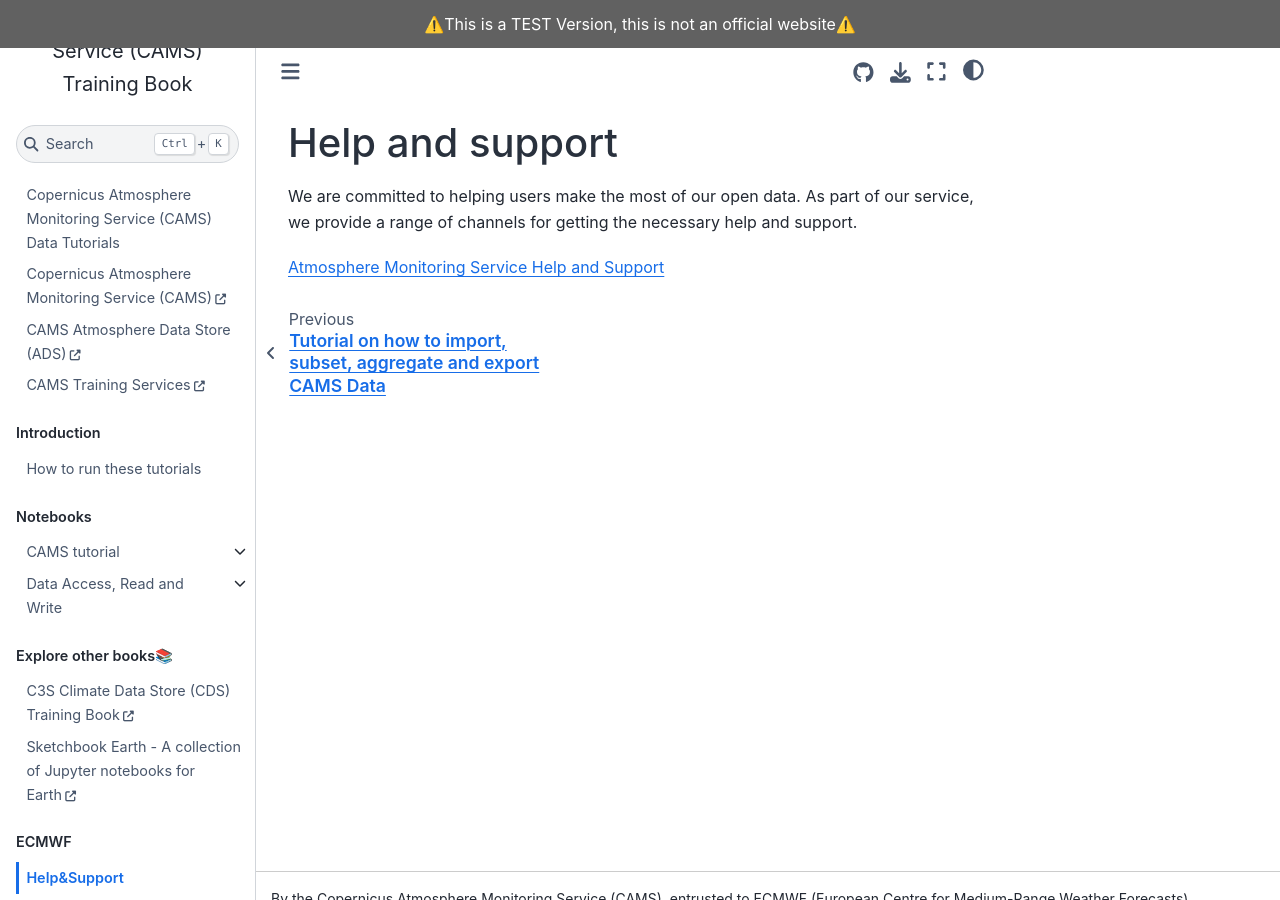
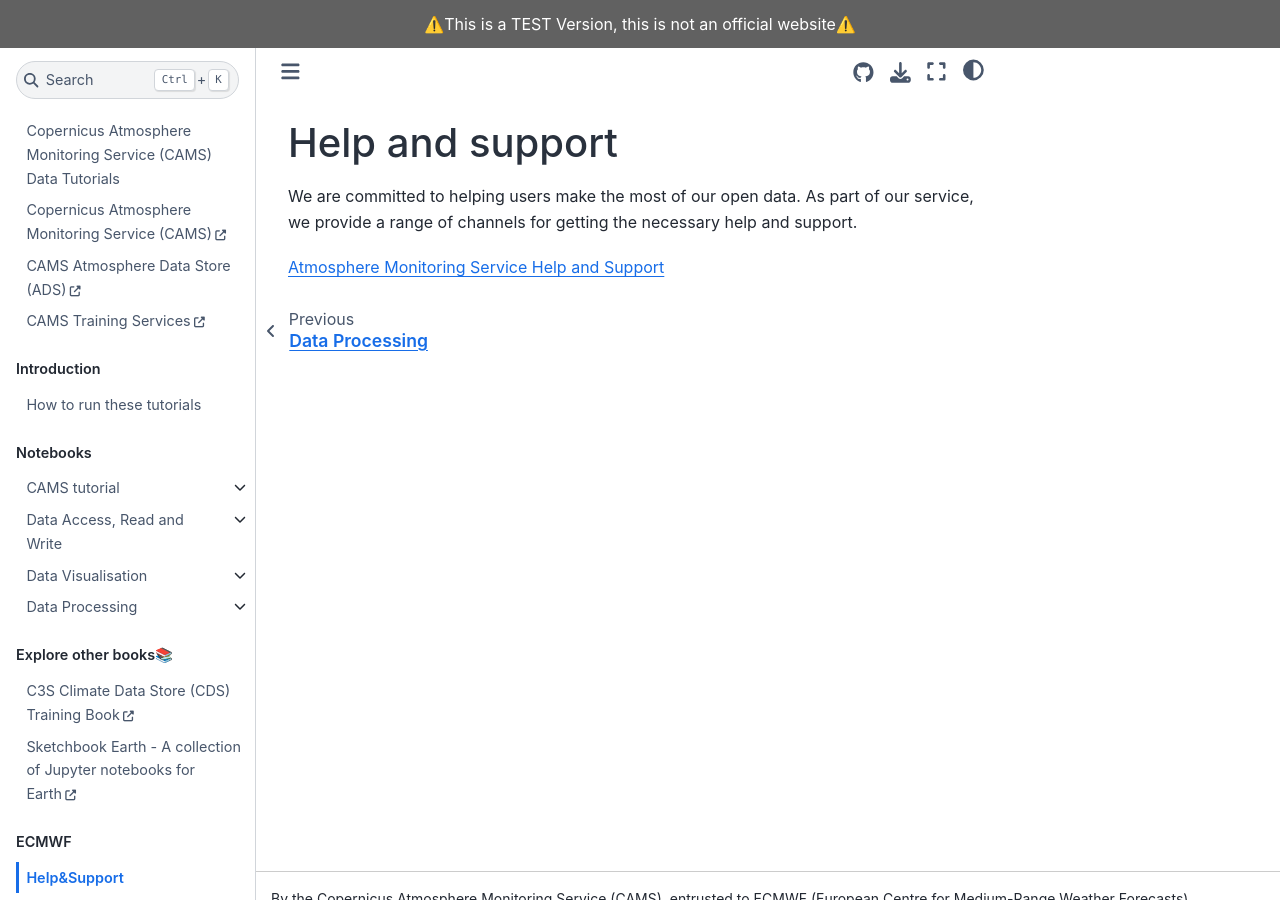
Before and after one commit to Randbee/CAMSBook, a Jupyter Book: the page built from support.md, in a window 1280 px wide and 900 px high. Built offline with Jupyter Book 1.0.4 settings and Sphinx 7.4.7 and the Sphinx Book theme 1.1.4, drawn with Linux system fonts in a browser that asks for light colours; pages that are not in the unit, such as notebooks, are missing from menus.

Commit message:
changed filenames

```diff
--- a/_toc.yml
+++ b/_toc.yml
@@ -28,7 +28,7 @@
         sections:
           - file: notebooks/da-read-write/da-read-write
             title: Import, Reduce, Export
-      - file: notebook-groups/vis-maps
+      - file: notebook-groups/data-visualisation
         title: Data Visualisation
         sections:
           - file: notebooks/vis-maps/vis-maps
@@ -39,7 +39,7 @@
             title: Time Series
           - file: notebooks/vis-profiles/vis-profiles
             title: Profile Plots and Zonal Means
-      - file: notebook-groups/proc-aq-index
+      - file: notebook-groups/data-processing
         title: Data Processing
         sections:
           - file: notebooks/proc-aq-index/proc-aq-index
```
